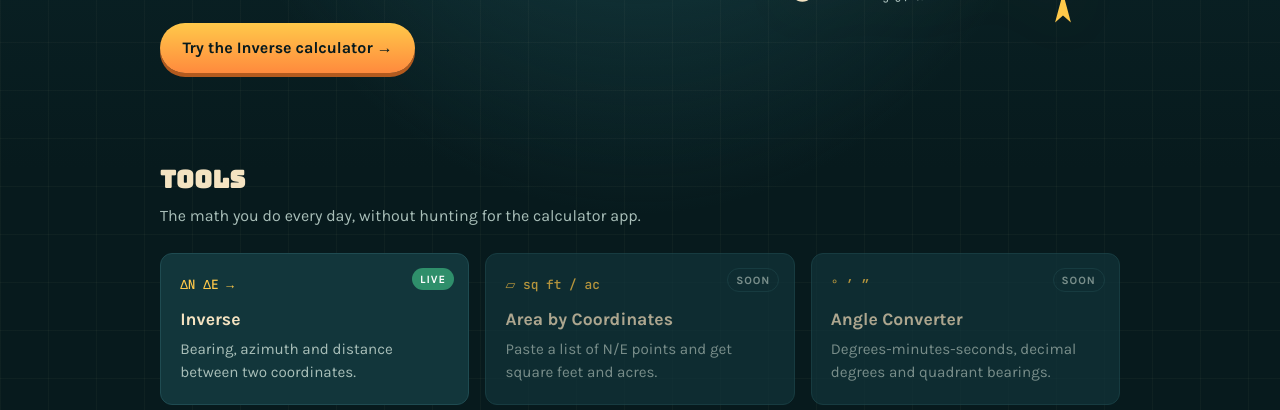
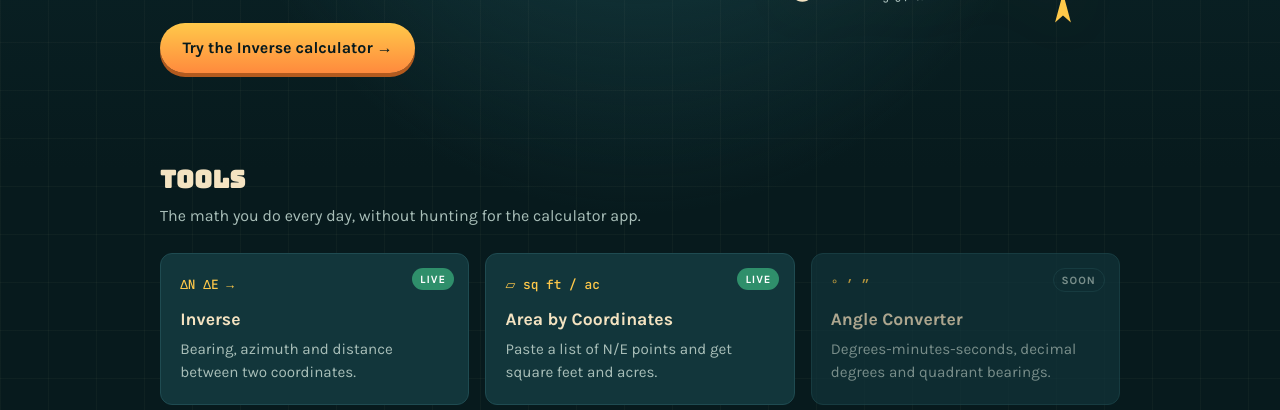
Before and after one commit to Jollytiki/jollytiki.github.io, a plain HTML site: page index.html in a window 1280 px wide. Shown: the part 390-800 px from the top of the page. Drawn offline with Linux system fonts and the light colour scheme.

Commit message:
Update card structure for Area by Coordinates section

```diff
--- a/index.html
+++ b/index.html
@@ -161,12 +161,12 @@
         <h3>Inverse</h3>
         <p>Bearing, azimuth and distance between two coordinates.</p>
       </a>
-      <div class="card dim">
-        <span class="tag soon">Soon</span>
+      <a class="card" href="area.html">
+        <span class="tag live">Live</span>
         <span class="icon">▱ sq ft / ac</span>
         <h3>Area by Coordinates</h3>
         <p>Paste a list of N/E points and get square feet and acres.</p>
-      </div>
+      </a>
       <div class="card dim">
         <span class="tag soon">Soon</span>
         <span class="icon">° ′ ″</span>
```
